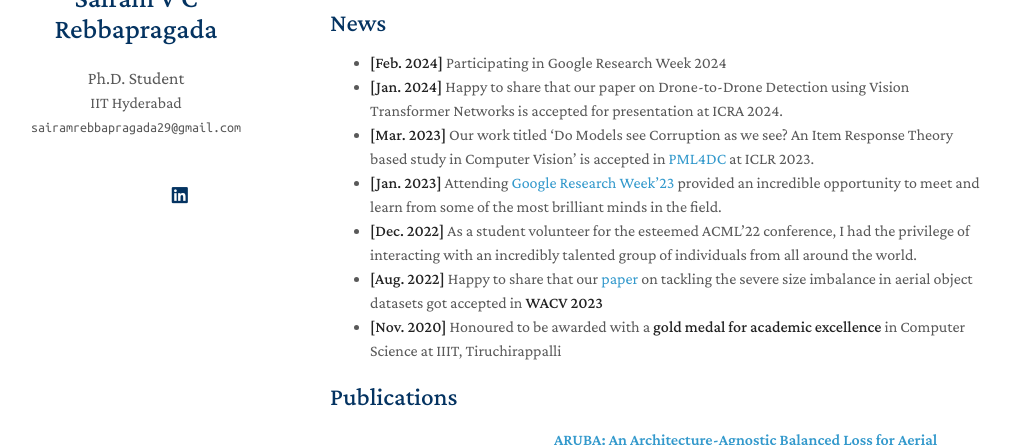
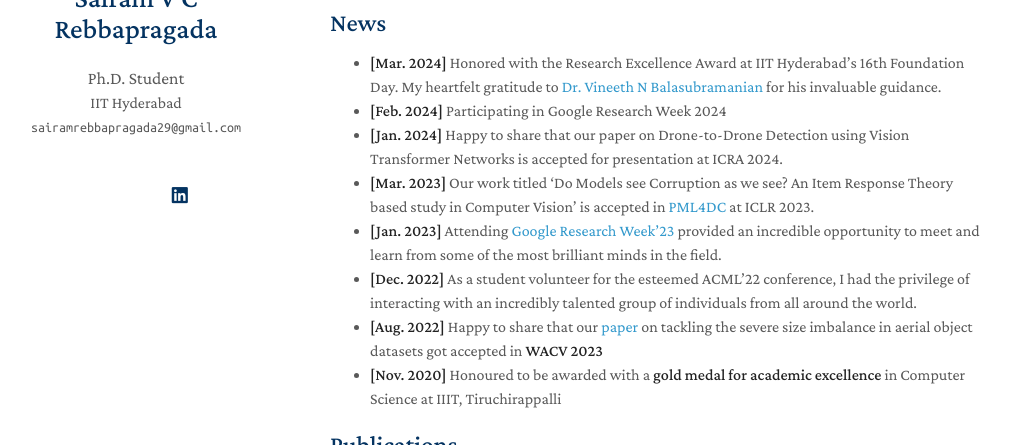
Before and after one commit to sairamrebbapragada/sairamrebbapragada.github.io, a Jekyll site: the page built from index.md, in a window 1280 px wide and 900 px high, scrolled down 574 px, cut to the strip 206-651 px from the top of the window. Shown: the whole strip, without its empty margins (140-1150 px from the left). Built offline with Jekyll 4.4.1, drawn with Linux system fonts in a browser that asks for light colours; nearby versions of some CDN libraries; a style sheet for code colours, icons or effects is not loaded; our own code applies the rules of GitHub Pages for plain Markdown files.

Commit message:
Update index.md

```diff
--- a/index.md
+++ b/index.md
@@ -24,6 +24,7 @@ In the pursuit of my Ph.D., I am dedicated to methodically tackling these multif
 I enjoy playing badminton, volleyball, table tennis, and carroms in my free time. Cooking is also one of my favorite pastimes. Additionally, I have a talent for whistling songs and playing the cajon.
 
 ## News
+- **[Mar. 2024]** Honored with the Research Excellence Award at IIT Hyderabad's 16th Foundation Day. My heartfelt gratitude to [Dr. Vineeth N Balasubramanian](https://people.iith.ac.in/vineethnb/) for his invaluable guidance.
 - **[Feb. 2024]** Participating in Google Research Week 2024
 - **[Jan. 2024]** Happy to share that our paper on Drone-to-Drone Detection using Vision Transformer Networks is accepted for presentation at ICRA 2024.
 - **[Mar. 2023]** Our work titled 'Do Models see Corruption as we see? An Item Response Theory based study in Computer Vision' is accepted in [PML4DC](https://pml4dc.github.io/iclr2023/) at ICLR 2023.
```
